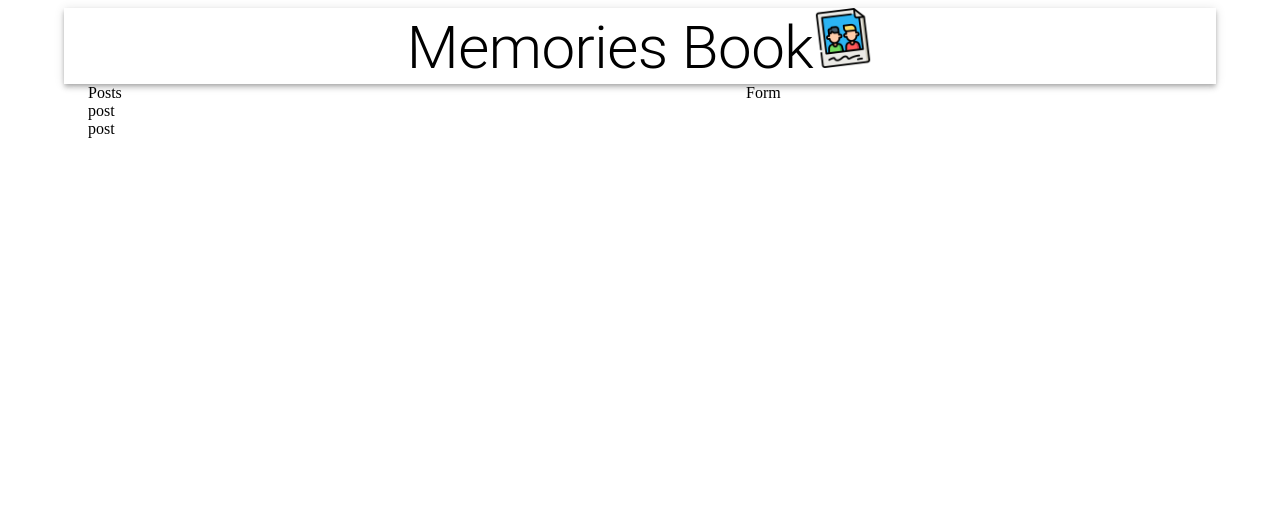
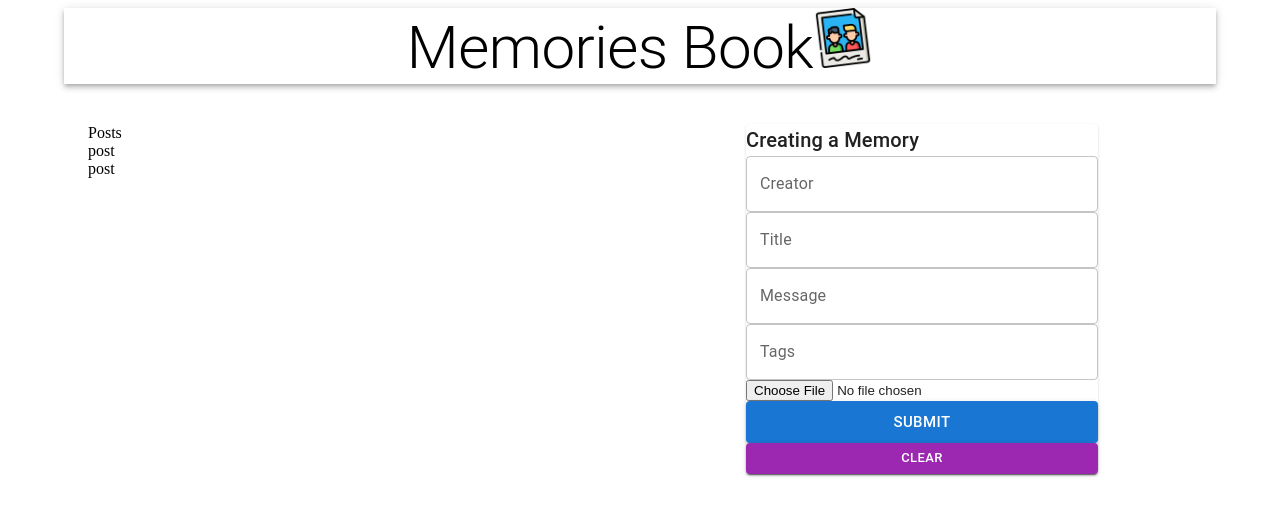
Before and after one commit to s4shreya/fac-memories-book, a React (Vite) app in the folder client/: page / in a window 1280 px wide. Shown: the top 516 px of the page. Built offline with nearby package versions, Linux system fonts and the light colour scheme.

Commit message:
created form

```diff
--- a/client/package.json
+++ b/client/package.json
@@ -17,6 +17,7 @@
     "axios": "^1.5.1",
     "react": "^18.2.0",
     "react-dom": "^18.2.0",
+    "react-file-base64": "^1.0.3",
     "react-redux": "^8.1.3",
     "redux-thunk": "^2.4.2"
   },
--- a/client/src/App.jsx
+++ b/client/src/App.jsx
@@ -1,6 +1,7 @@
 import { useEffect } from "react";
 import { useDispatch } from "react-redux";
 import { Container, AppBar, Typography, Grow, Grid } from "@mui/material";
+import { spacing } from '@mui/system';
 
 import memories from "./images/memories.png";
 import Posts from "./components/posts/Posts";
@@ -17,7 +18,7 @@ const App = () => {
   return (
     <>
       <Container maxidth="lg">
-        <AppBar position="static" color="inherit">
+        <AppBar position="static" color="inherit" sx={{mb: 5}}>
           <Typography variant="h2" align="center">
             Memories Book
             <img src={memories} alt="memories" height="60" />
--- a/client/src/components/form/Form.jsx
+++ b/client/src/components/form/Form.jsx
@@ -1,6 +1,98 @@
+import { useState } from "react";
+import FileBase from "react-file-base64";
+
+import { TextField, Button, Typography, Paper } from "@mui/material";
+
 const Form = () => {
+  const [postData, setPostData] = useState({
+    creator: "",
+    title: "",
+    message: "",
+    tags: "",
+    selectedFile: "",
+  });
+
+  const submitHandler = (event) => {
+    event.preventDefault();
+  };
+
+  const clear = () => {
+
+  };
+
   return (
-    <div>Form</div>
-  )
-}
-export default Form
+    <Paper>
+      <form autoComplete="off" noValidate onSubmit={submitHandler}>
+        <Typography variant="h6">Creating a Memory</Typography>
+        <TextField
+          name="creator"
+          variant="outlined"
+          label="Creator"
+          fullWidth
+          value={postData.creator}
+          onChange={(event) =>
+            setPostData({ ...postData, creator: event.target.value })
+          }
+        />
+        <TextField
+          name="title"
+          variant="outlined"
+          label="Title"
+          fullWidth
+          value={postData.title}
+          onChange={(event) =>
+            setPostData({ ...postData, title: event.target.value })
+          }
+        />
+        <TextField
+          name="message"
+          variant="outlined"
+          label="Message"
+          fullWidth
+          value={postData.message}
+          onChange={(event) =>
+            setPostData({ ...postData, message: event.target.value })
+          }
+        />
+        <TextField
+          name="tags"
+          variant="outlined"
+          label="Tags"
+          fullWidth
+          value={postData.tags}
+          onChange={(event) =>
+            setPostData({ ...postData, tags: event.target.value })
+          }
+        />
+        <div>
+          <FileBase
+            type="file"
+            multiple={false}
+            onDone={({ base64 }) =>
+              setPostData({ ...postData, selectedFile: base64 })
+            }
+          />
+        </div>
+        <Button
+          variant="contained"
+          color="primary"
+          size="large"
+          type="submit"
+          fullWidth
+        >
+          Submit
+        </Button>
+        <Button
+          variant="contained"
+          color="secondary"
+          size="small"
+          onClick={clear}
+          fullWidth
+        >
+          Clear
+        </Button>
+      </form>
+    </Paper>
+  );
+};
+export default Form;
```
Also changed, not shown: 1 other file (tests, documents, lock files or other folders).
